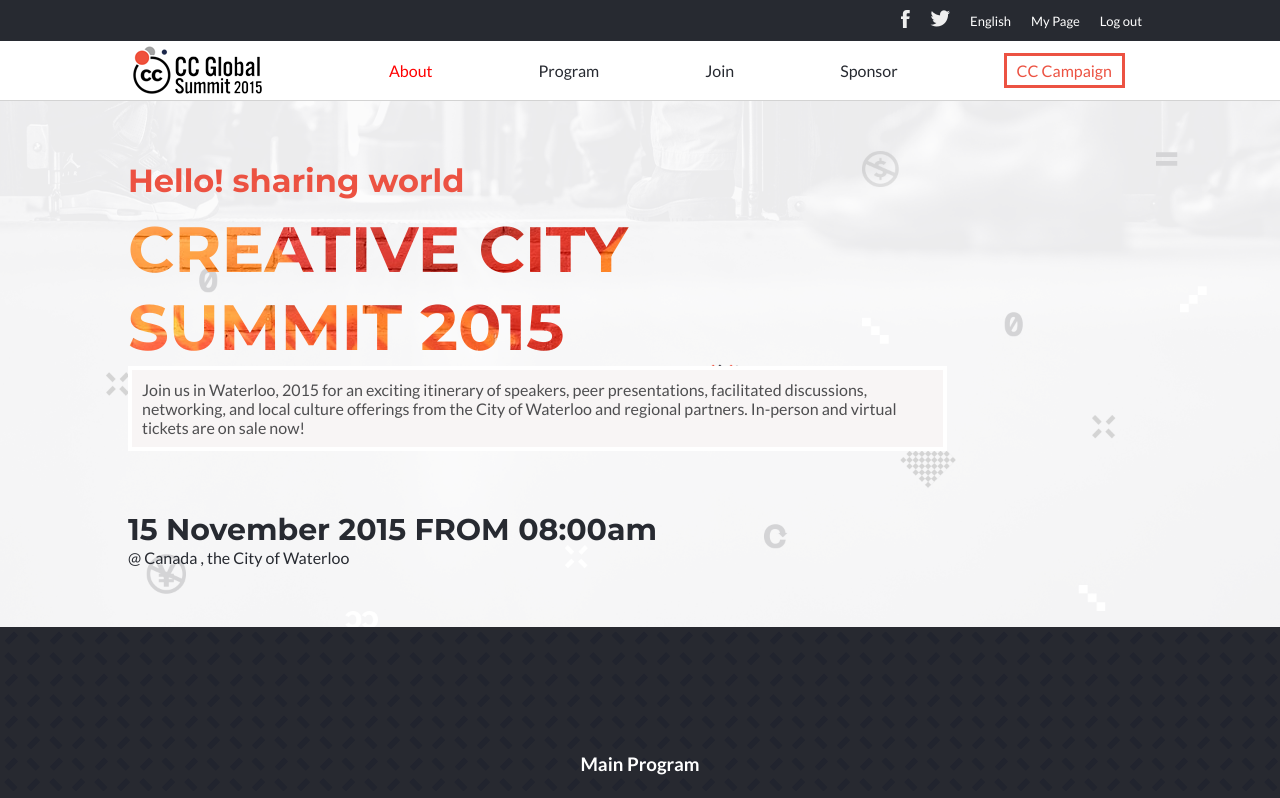
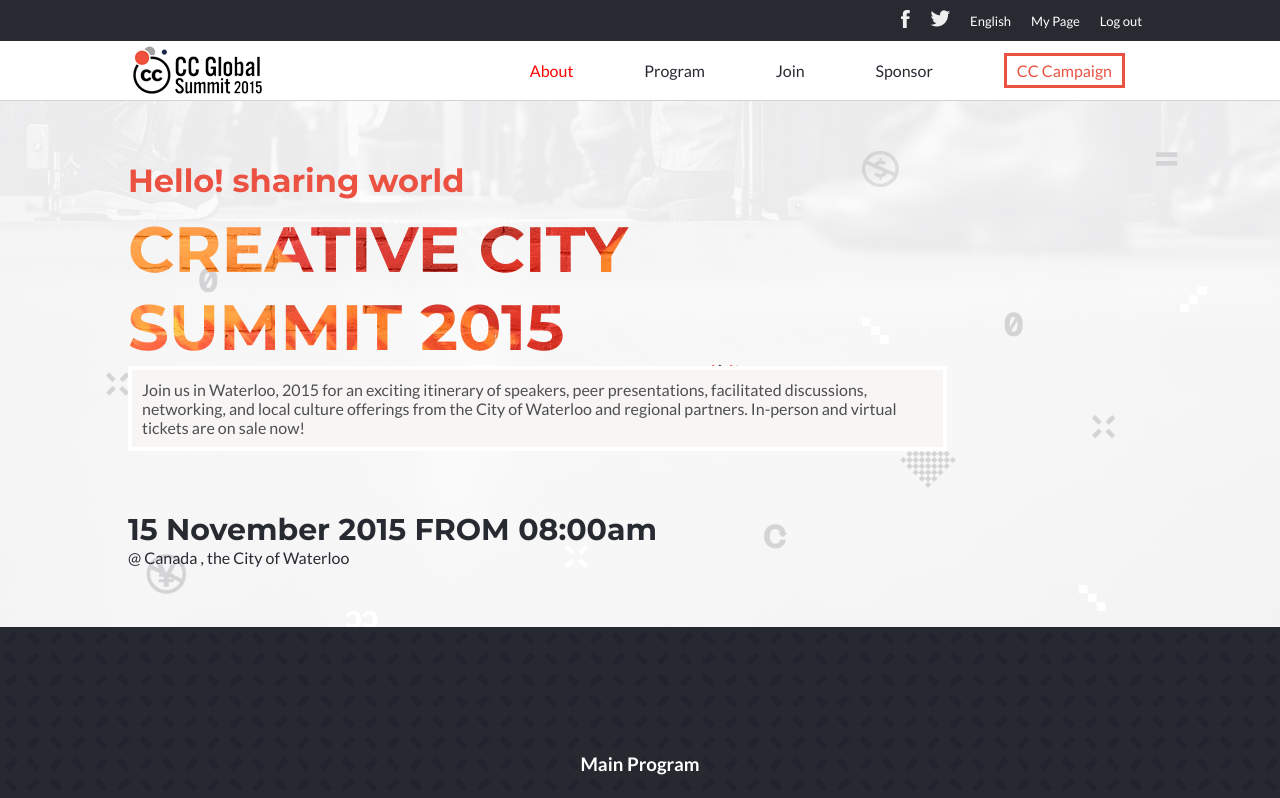
Before and after one commit to kit0-0/Capstone-summit, a plain HTML site: page index.html in a window 1280 px wide. Shown: the top 798 px of the page. Drawn offline with Linux system fonts and the light colour scheme.

Commit message:
Fix space in second navbar

```diff
--- a/style.css
+++ b/style.css
@@ -202,6 +202,7 @@ a {
     box-shadow: none;
     height: 60px;
     padding: 0 10%;
+    gap: 11rem;
   }
 
   .second-list {
```
